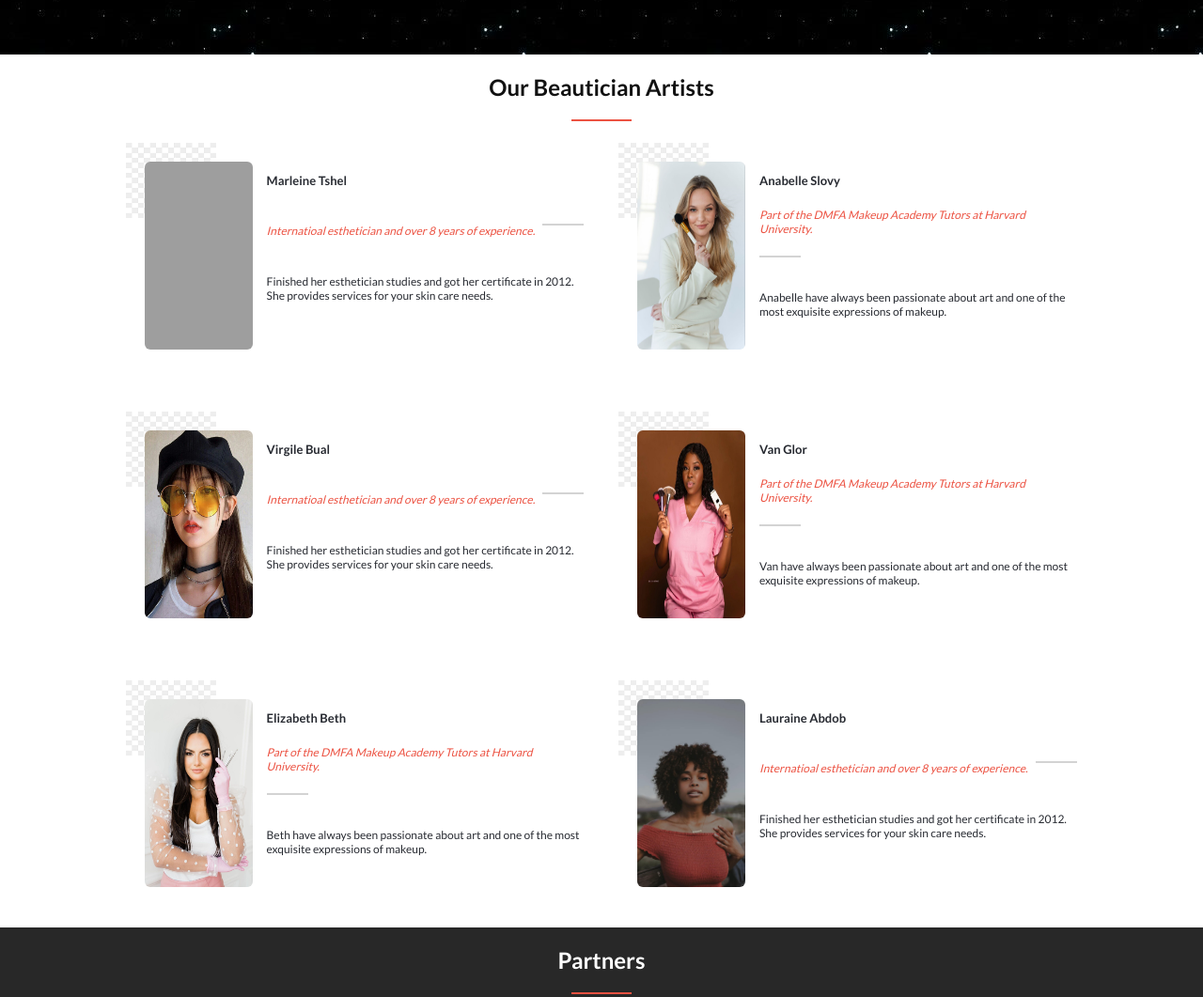
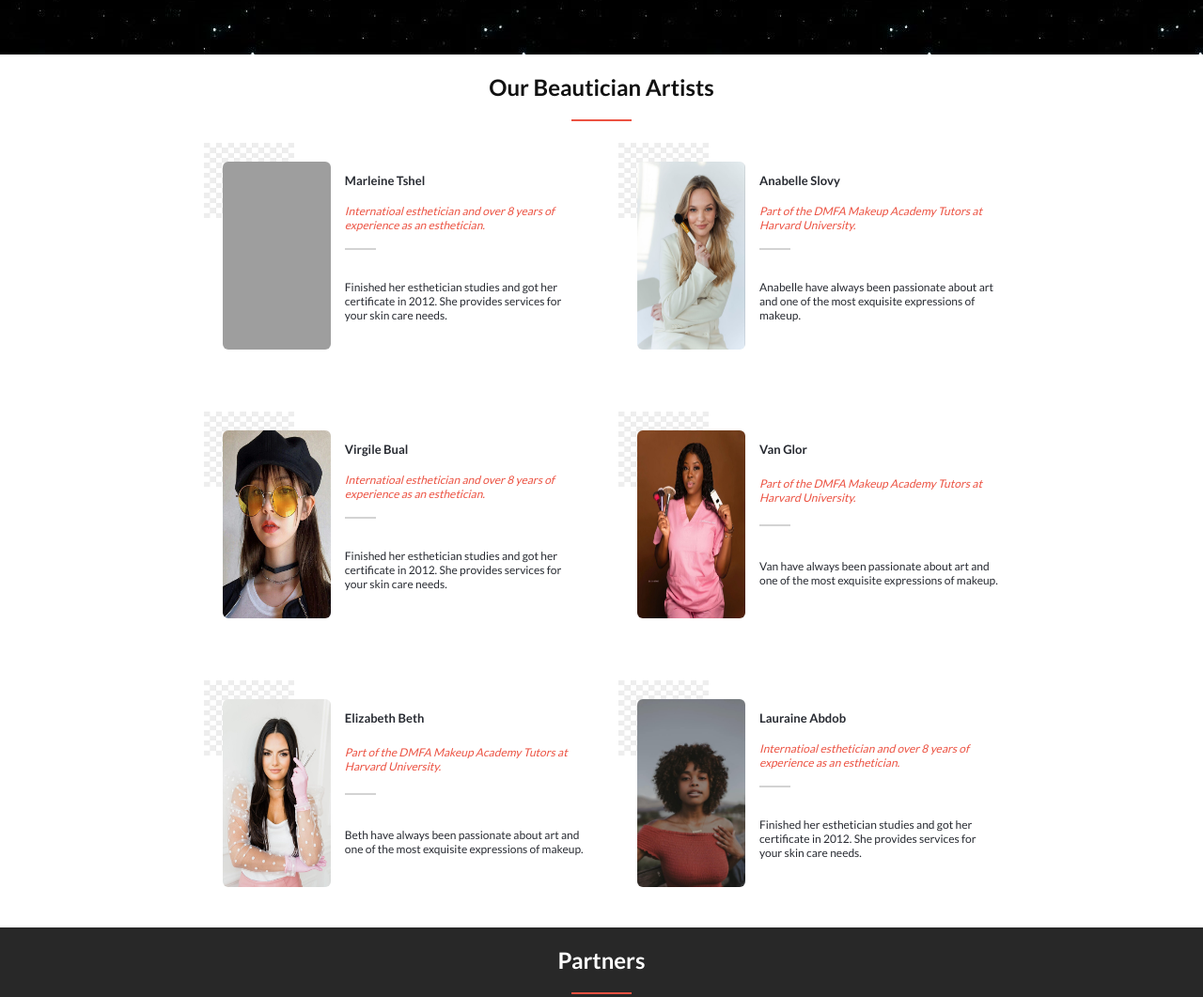
Before and after one commit to mariegrace31/Cosmetics-Store, a plain HTML site: page home.html in a window 1280 px wide. Shown: the part 1542-2603 px from the top of the page at 94% size. Drawn offline with Linux system fonts and the light colour scheme; grey boxes are pictures that could not be loaded.

Commit message:
Improve my capstone style

```diff
--- a/script.js
+++ b/script.js
@@ -28,7 +28,7 @@ links.forEach((link) => {
 const beautician = [{
   image: 'images/Esthetician .png',
   name: 'Marleine Tshel',
-  description: 'Internatioal esthetician and over 8 years of experience.',
+  description: 'Internatioal esthetician and over 8 years of experience as an esthetician.',
   paragraph: 'Finished her esthetician studies and got her certificate in 2012. She provides services for your skin care needs.',
 }, {
   image: 'images/Makeup artist .png',
@@ -38,7 +38,7 @@ const beautician = [{
 }, {
   image: 'images/eshetician2.png',
   name: 'Virgile Bual',
-  description: 'Internatioal esthetician and over 8 years of experience.',
+  description: 'Internatioal esthetician and over 8 years of experience as an esthetician.',
   paragraph: 'Finished her esthetician studies and got her certificate in 2012. She provides services for your skin care needs.',
 }, {
   image: 'images/esthetician3.png',
@@ -53,7 +53,7 @@ const beautician = [{
 }, {
   image: 'images/spa artist.png',
   name: 'Lauraine Abdob',
-  description: 'Internatioal esthetician and over 8 years of experience.',
+  description: 'Internatioal esthetician and over 8 years of experience as an esthetician.',
   paragraph: 'Finished her esthetician studies and got her certificate in 2012. She provides services for your skin care needs.',
 }];
 
--- a/style.css
+++ b/style.css
@@ -149,7 +149,7 @@ h3 {
 .artist-description {
   display: flex;
   flex-direction: column;
-  gap: 40px;
+  gap: 20px;
   margin: 40px 15px;
 }
 
@@ -613,13 +613,13 @@ footer {
 
   .artist-description {
     display: flex;
-    flex-direction: row;
+    flex-direction: column;
     margin-top: 40px;
     width: 100%;
   }
 
   .artist-wrapper {
-    width: 90%;
+    width: 85%;
     display: flex;
     justify-content: center;
     flex-wrap: wrap;
@@ -628,7 +628,8 @@ footer {
 
   .artist-card {
     display: flex;
-    width: 45%;
+    flex-wrap: wrap;
+    width: 40%;
     margin: 3px;
   }
 
```
